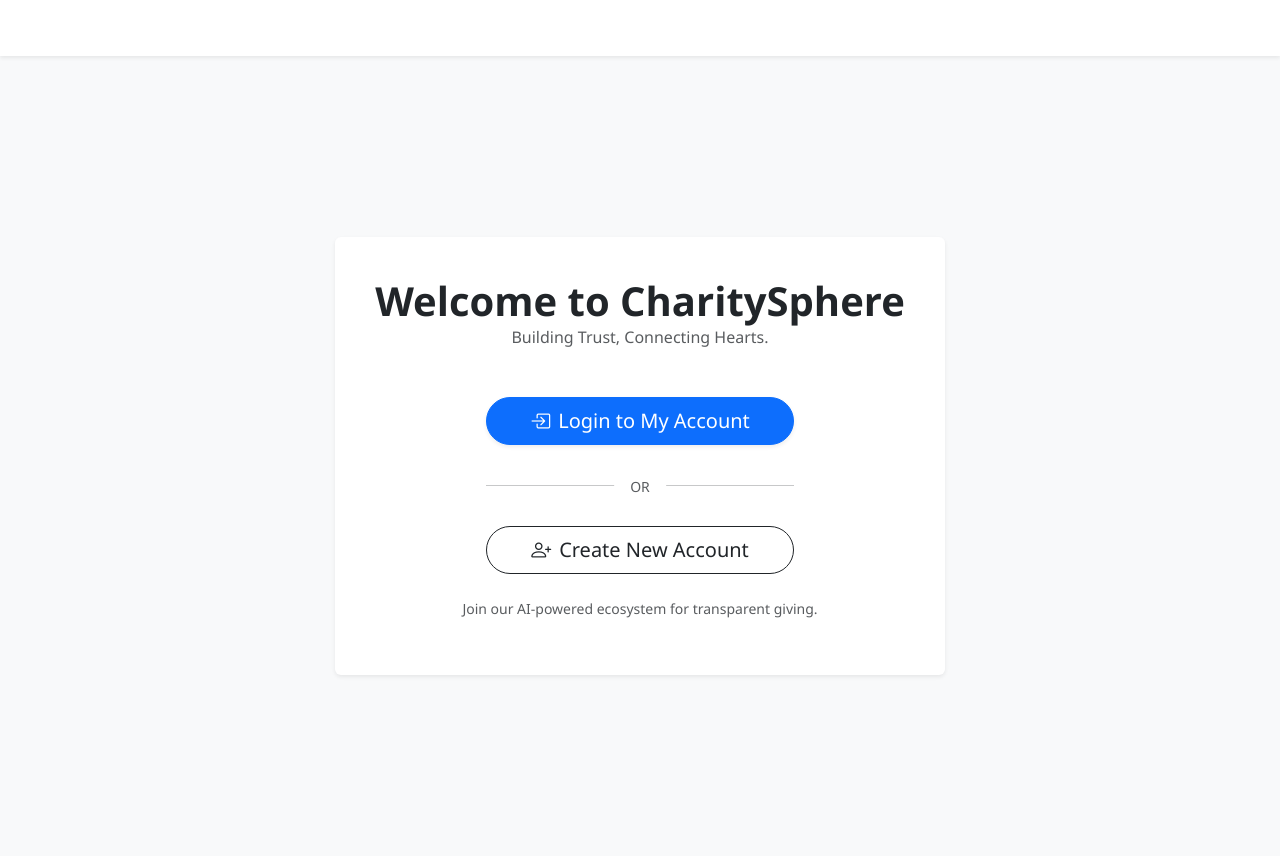
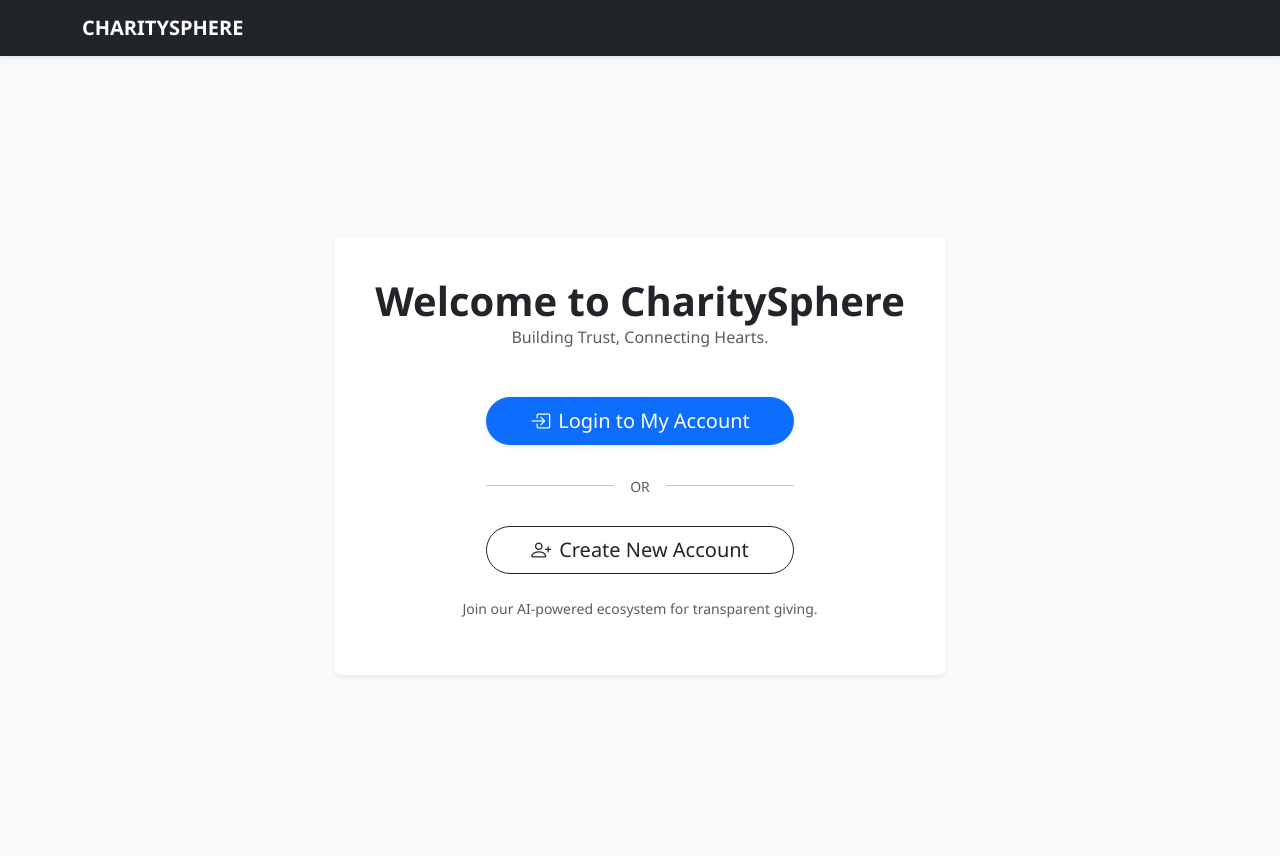
Before and after one commit to CharitySphere/CharitySphere, a Django app: page /auth/ in a window 1280 px wide. Run offline with Django 5.2, Linux system fonts and the light colour scheme.

Commit message:
🐛 fix(templates): navbar not visible

```diff
--- a/templates/base.html
+++ b/templates/base.html
@@ -26,7 +26,7 @@
 
   <body>
     <!-- Navigation Bar -->
-    <nav class="navbar navbar-expand-lg navbar-dark shadow-sm">
+    <nav class="navbar navbar-expand-lg navbar-dark bg-dark shadow-sm">
       <div class="container">
         <a class="navbar-brand" href="/">
           <!-- <i class="bi bi-heart-fill me-2"></i> -->
```
